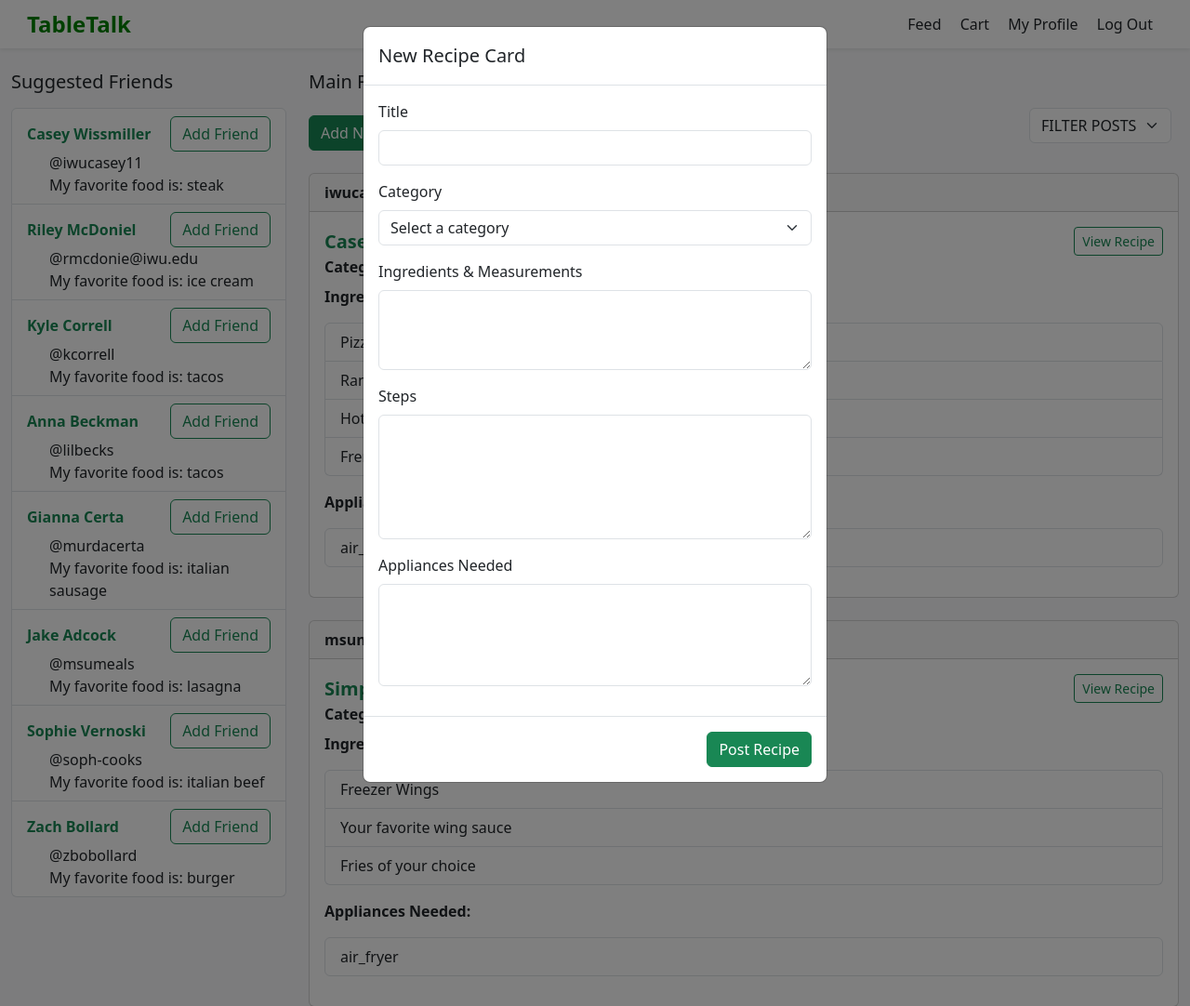
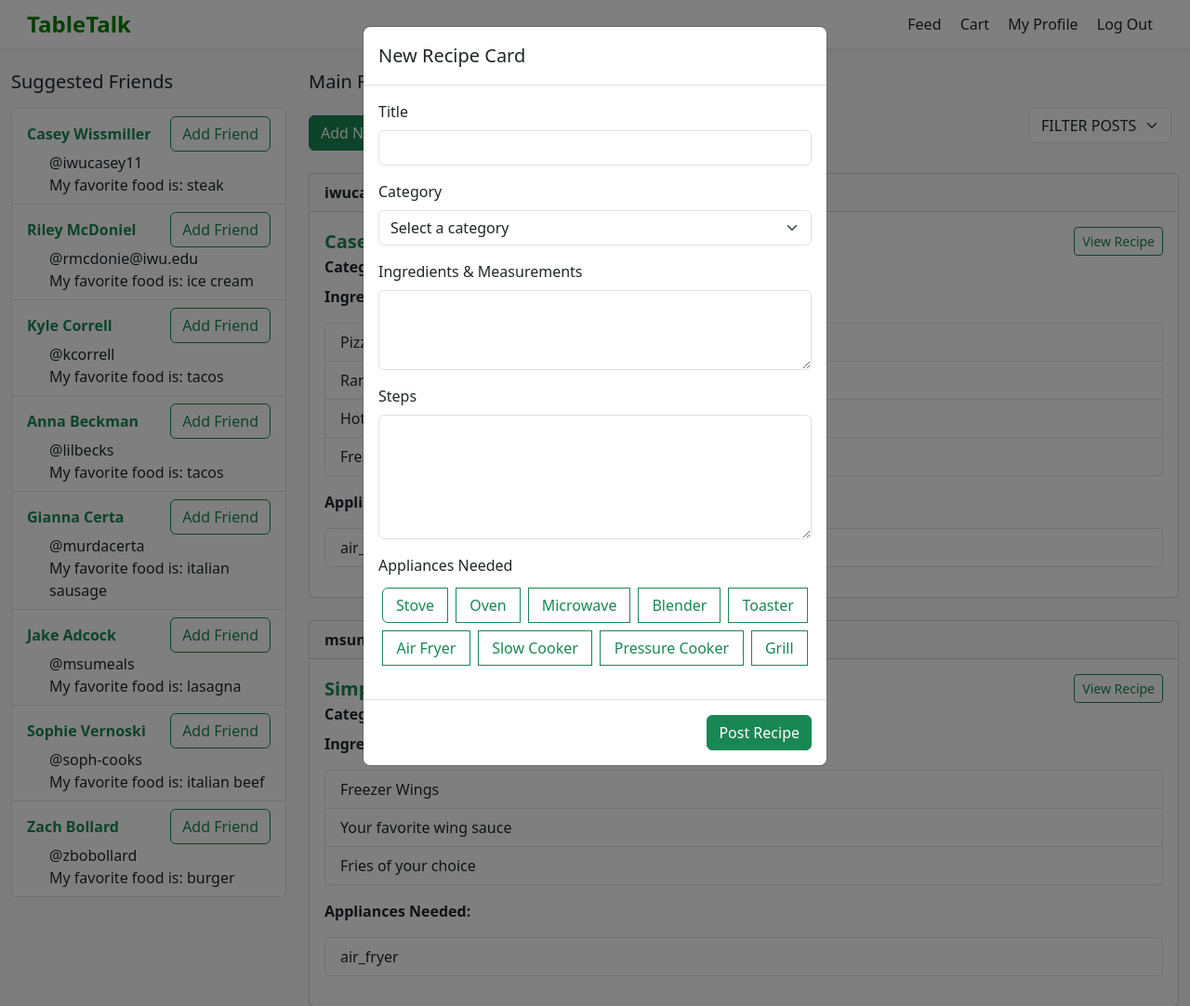
Before and after one commit to IWU-CS253/TableTalk, a Flask app: page /show_feed in a window 1280 px wide, after a click on "Add New Recipe". Shown: the top 1082 px of the page at 93% size. Run offline with Flask 3, Linux system fonts and the light colour scheme; a user stored in the database is signed in; data comes from the database, SQL or seed files in the repository; both versions use the stored data as it was after the commit.

Commit message:
working on updating the creation/edit modal

```diff
--- a/app.py
+++ b/app.py
@@ -411,19 +411,25 @@ def delete_post(post_id):
 
 @app.route('/edit_post', methods=['POST'])
 def edit_post():
+    db = get_db()
+
+    # store the fields as easy to name variables
     post_id = request.form['id']
     title = request.form['title']
     category = request.form['category']
     ingredients = request.form['ingredients']
     steps = request.form['steps']
-    appliances = request.form['appliances']
+    appliances = request.form.getlist('appliances')
 
-    db = get_db()
+    # make the list into a string so it can be stored in the database
+    appliances_str = ",".join(appliances)
 
     # this has an un-needed (but helpful double-check) conditional to check the user owns the post before actually executing the edit on the post
-    db.execute("""UPDATE posts SET title = ?, category = ?, ingredients = ?, steps = ?, appliances = ? WHERE id = ? AND username = ?""",
-               (title, category, ingredients, steps, appliances, post_id, session['username']))
+    db.execute("""UPDATE posts SET title=?, category=?, ingredients=?, steps=?, appliances=? WHERE id=? AND username=?""",
+               (title, category, ingredients, steps, appliances_str, post_id, session['username']))
+
     db.commit()
+    flash("Post edited successfully", "info")
     return redirect(url_for('show_feed'))
 
 @app.route('/view_recipe/<int:recipe_id>', methods=['GET', 'POST'])
--- a/templates/main_feed.html
+++ b/templates/main_feed.html
@@ -107,16 +107,18 @@
           <! Display needed appliances>
           <p><strong>Appliances Needed:</strong></p>
             <ul class="list-group mb-3">
-            {% for appliance in post.appliances.split('\n') %}
-            <li class="list-group-item">{{ appliance }}</li>
+              {% for appliance in post.appliances.split(',') %}
+                <li class="list-group-item">{{ appliance.strip() }}</li>
               {% endfor %}
             </ul>
+
 
           <! Enable edit and delete buttons IF AND ONLY IF the user logged in owns that post>
           {% if post.username == session['username'] %}
 
           <! This keeps the optional edit and delete buttons outside the clickable wrapper section to open recipe_card.html>
           <div class="mt-2">
+
             <! Delete Button>
             <form method="POST" action="{{ url_for('delete_post', post_id=post.id) }}" style="display:inline;">
               <button type="submit" class="btn btn-danger btn-sm">Delete</button>
@@ -187,8 +189,27 @@
 
                 <! Insert Appliances>
                 <div class="mb-3">
-                  <label for="recipeAppliances" class="form-label">Appliances Needed</label>
-                  <textarea class="form-control" id="recipeAppliances" name="appliances" rows="4"></textarea>
+                    <label class="form-label">Appliances Needed</label>
+                    <div class="btn-group flex-wrap" role="group" aria-label="Appliances">
+                      <label class="btn btn-outline-success m-1" for="stove">Stove</label>
+                        <input type="checkbox" class="btn-check" id="stove" name="appliances" value="Stove">
+                      <label class="btn btn-outline-success m-1" for="oven">Oven</label>
+                        <input type="checkbox" class="btn-check" id="oven" name="appliances" value="Oven">
+                      <label class="btn btn-outline-success m-1" for="microwave">Microwave</label>
+                        <input type="checkbox" class="btn-check" id="microwave" name="appliances" value="Microwave">
+                      <label class="btn btn-outline-success m-1" for="blender">Blender</label>
+                        <input type="checkbox" class="btn-check" id="blender" name="appliances" value="Blender">
+                      <label class="btn btn-outline-success m-1" for="toaster">Toaster</label>
+                        <input type="checkbox" class="btn-check" id="toaster" name="appliances" value="Toaster">
+                      <label class="btn btn-outline-success m-1" for="air_fryer">Air Fryer</label>
+                        <input type="checkbox" class="btn-check" id="air_fryer" name="appliances" value="Air Fryer">
+                      <label class="btn btn-outline-success m-1" for="slow_cooker">Slow Cooker</label>
+                        <input type="checkbox" class="btn-check" id="slow_cooker" name="appliances" value="Slow Cooker">
+                      <label class="btn btn-outline-success m-1" for="pressure_cooker">Pressure Cooker</label>
+                        <input type="checkbox" class="btn-check" id="pressure_cooker" name="appliances" value="Pressure Cooker">
+                      <label class="btn btn-outline-success m-1" for="grill">Grill</label>
+                        <input type="checkbox" class="btn-check" id="grill" name="appliances" value="Grill">
+                    </div>
                 </div>
               </div>
 
@@ -218,6 +239,7 @@
                   <input type="text" class="form-control" id="edit-title" name="title" required>
                 </div>
                 <div class="mb-3">
+                  <! Category dropdown>
                   <label for="edit-category" class="form-label">Category</label>
                   <select class="form-select" id="edit-category" name="category" required>
                     <option>American</option>
@@ -231,22 +253,63 @@
                     <option>Other</option>
                   </select>
                 </div>
+
                 <! Ingredients>
                 <div class="mb-3">
                   <label for="edit-ingredients" class="form-label">Ingredients & Measurements</label>
                   <textarea class="form-control" id="edit-ingredients" name="ingredients" rows="3" required></textarea>
                 </div>
+
                 <! Steps>
                 <div class="mb-3">
                   <label for="edit-steps" class="form-label">Steps</label>
                   <textarea class="form-control" id="edit-steps" name="steps" rows="5" required></textarea>
                 </div>
+
                 <! Appliances>
                 <div class="mb-3">
-                  <label for="edit-appliances" class="form-label">Appliances</label>
-                  <textarea class="form-control" id="edit-appliances" name="appliances" rows="4" required></textarea>
+                  <label class="form-label">Appliances</label>
+                  <div class="btn-group flex-wrap" role="group" aria-label="Appliances">
+
+                    <input type="checkbox" class="btn-check" id="edit-stove" name="appliances" value="stove"
+                           {% if appliances and 'stove' in appliances %}checked{% endif %}>
+                    <label class="btn btn-outline-success m-1" for="edit-stove">Stove</label>
+
+                    <input type="checkbox" class="btn-check" id="edit-oven" name="appliances" value="oven"
+                           {% if appliances and 'oven' in appliances %}checked{% endif %}>
+                    <label class="btn btn-outline-success m-1" for="edit-oven">Oven</label>
+
+                    <input type="checkbox" class="btn-check" id="edit-microwave" name="appliances" value="microwave"
+                           {% if appliances and 'microwave' in appliances %}checked{% endif %}>
+                    <label class="btn btn-outline-success m-1" for="edit-microwave">Microwave</label>
+
+                    <input type="checkbox" class="btn-check" id="edit-blender" name="appliances" value="blender"
+                           {% if appliances and 'blender' in appliances %}checked{% endif %}>
+                    <label class="btn btn-outline-success m-1" for="edit-blender">Blender</label>
+
+                    <input type="checkbox" class="btn-check" id="edit-toaster" name="appliances" value="toaster"
+                           {% if appliances and 'toaster' in appliances %}checked{% endif %}>
+                    <label class="btn btn-outline-success m-1" for="edit-toaster">Toaster</label>
+
+                    <input type="checkbox" class="btn-check" id="edit-airfryer" name="appliances" value="air_fryer"
+                           {% if appliances and 'air_fryer' in appliances %}checked{% endif %}>
+                    <label class="btn btn-outline-success m-1" for="edit-airfryer">Air Fryer</label>
+
+                    <input type="checkbox" class="btn-check" id="edit-slowcooker" name="appliances" value="slow_cooker"
+                           {% if appliances and 'slow_cooker' in appliances %}checked{% endif %}>
+                    <label class="btn btn-outline-success m-1" for="edit-slowcooker">Slow Cooker</label>
+
+                    <input type="checkbox" class="btn-check" id="edit-pressurecooker" name="appliances" value="pressure_cooker"
+                           {% if appliances and 'pressure_cooker' in appliances %}checked{% endif %}>
+                    <label class="btn btn-outline-success m-1" for="edit-pressurecooker">Pressure Cooker</label>
+
+                    <input type="checkbox" class="btn-check" id="edit-grill" name="appliances" value="grill"
+                           {% if appliances and 'grill' in appliances %}checked{% endif %}>
+                    <label class="btn btn-outline-success m-1" for="edit-grill">Grill</label>
                   </div>
                 </div>
+              </div>
+
               <div class="modal-footer">
                 <button type="submit" class="btn btn-success">Update Recipe</button>
               </div>
```
Also changed, not shown: tabletalk.db. Lines whose indentation alone changed are shown as unchanged.
